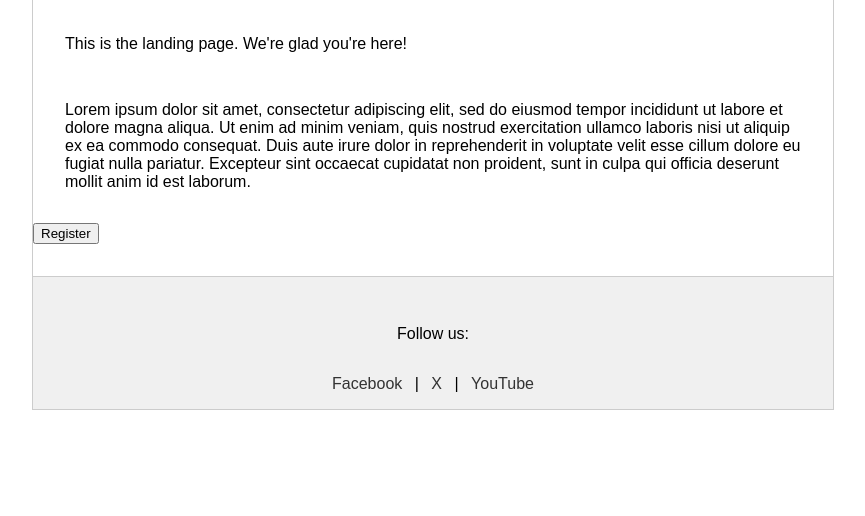
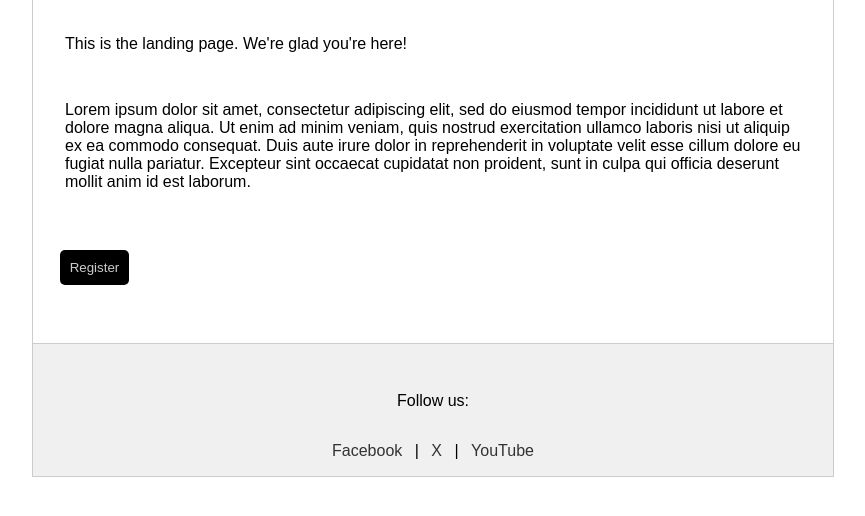
Before and after one commit to masoud13662025/gtm-test, a plain HTML site: page index.html in a window 1280 px wide. Shown: the part 176-692 px from the top of the page, without its empty margins (207-1072 px from the left). Drawn offline with Linux system fonts and the light colour scheme.

Commit message:
update button id

```diff
--- a/style.css
+++ b/style.css
@@ -31,7 +31,7 @@ body {
     margin: 1em;
   }
 
-  #btn {
+  #register-button {
     padding: 10px;
     margin: 2em;
     background-color: black;
```
